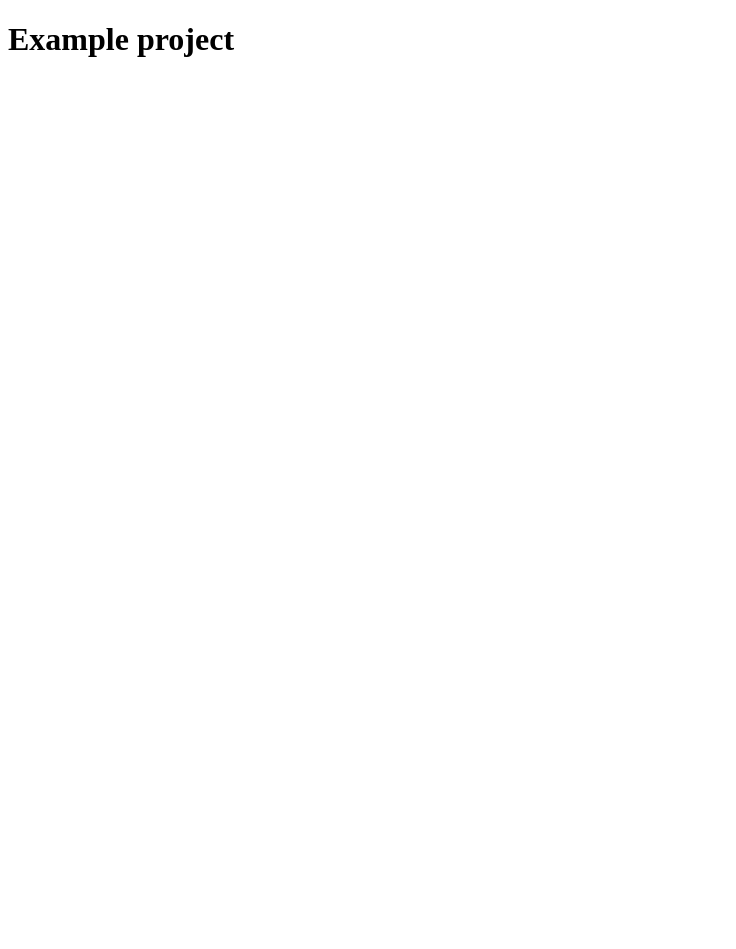
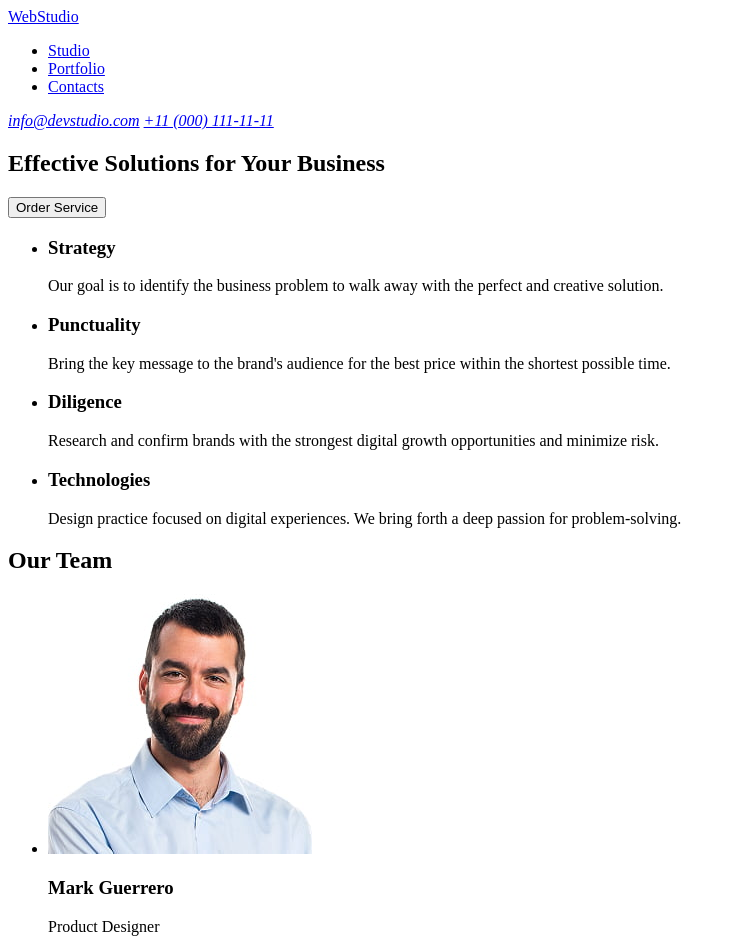
Before and after one commit to Olga-Tarasenko/my-first-project, a plain HTML site: page index.html in a window 1280 px wide. Shown: the top 949 px of the page, without its empty margins (0-736 px from the left). Before the commit the page ends 800 px from the top, so only its background shows below. Drawn offline with Linux system fonts and the light colour scheme.

Commit message:
html hw-01

```diff
--- a/index.html
+++ b/index.html
@@ -3,9 +3,116 @@
   <head>
     <meta charset="UTF-8" />
     <meta name="viewport" content="width=device-width, initial-scale=1.0" />
-    <title>Document</title>
+    <title>WebStudio</title>
   </head>
   <body>
-    <h1>Example project</h1>
+    <header>
+      <a href="/">WebStudio</a>
+      <nav>
+        <ul>
+          <li><a href="/">Studio</a></li>
+          <li><a href="/">Portfolio</a></li>
+          <li><a href="/">Contacts</a></li>
+        </ul>
+      </nav>
+      <address>
+        <a href="mailto:info@devstudio.com">info@devstudio.com</a>
+        <a href="tel:+110001111111">+11 (000) 111-11-11</a>
+      </address>
+    </header>
+    <main>
+      <section>
+        <h1>Effective Solutions for Your Business</h1>
+        <button type="button">Order Service</button>
+      </section>
+
+      <!-- about -->
+      <section>
+        <ul>
+          <li>
+            <h3>Strategy</h3>
+            <p>
+              Our goal is to identify the business problem to walk away with the
+              perfect and creative solution.
+            </p>
+          </li>
+
+          <li>
+            <h3>Punctuality</h3>
+            <p>
+              Bring the key message to the brand's audience for the best price
+              within the shortest possible time.
+            </p>
+          </li>
+
+          <li>
+            <h3>Diligence</h3>
+            <p>
+              Research and confirm brands with the strongest digital growth
+              opportunities and minimize risk.
+            </p>
+          </li>
+
+          <li>
+            <h3>Technologies</h3>
+            <p>
+              Design practice focused on digital experiences. We bring forth a
+              deep passion for problem-solving.
+            </p>
+          </li>
+        </ul>
+      </section>
+
+      <section>
+        <h2>Our Team</h2>
+        <ul>
+          <li>
+            <img
+              src="img/img-3.jpg"
+              alt="Mark Guerrero"
+              width="264"
+              height="260"
+            />
+            <h3>Mark Guerrero</h3>
+            <p>Product Designer</p>
+          </li>
+
+          <li>
+            <img src="img/img-2.jpg" alt="Tom Ford" width="264" height="260" />
+            <h3>Tom Ford</h3>
+            <p>Frontend Developer</p>
+          </li>
+
+          <li>
+            <img
+              src="img/img-1.jpg"
+              alt="Camila Garcia"
+              width="264"
+              height="260"
+            />
+            <h3>Camila Garcia</h3>
+            <p>Marketing</p>
+          </li>
+
+          <li>
+            <img
+              src="img/img.jpg"
+              alt="Daniel Wilson"
+              width="264"
+              height="260"
+            />
+            <h3>Daniel Wilson</h3>
+            <p>UI Designer</p>
+          </li>
+        </ul>
+      </section>
+    </main>
+    <footer>
+      <a href="/">WebStudio</a>
+      <p>
+        Increase the flow of customers and sales for your business with digital
+        marketing & growth solutions.
+      </p>
+    </footer>
   </body>
 </html>
```
Also changed, not shown: img/img-1.jpg (added), img/img-2.jpg (added), img/img-3.jpg (added), img/img.jpg (added).
